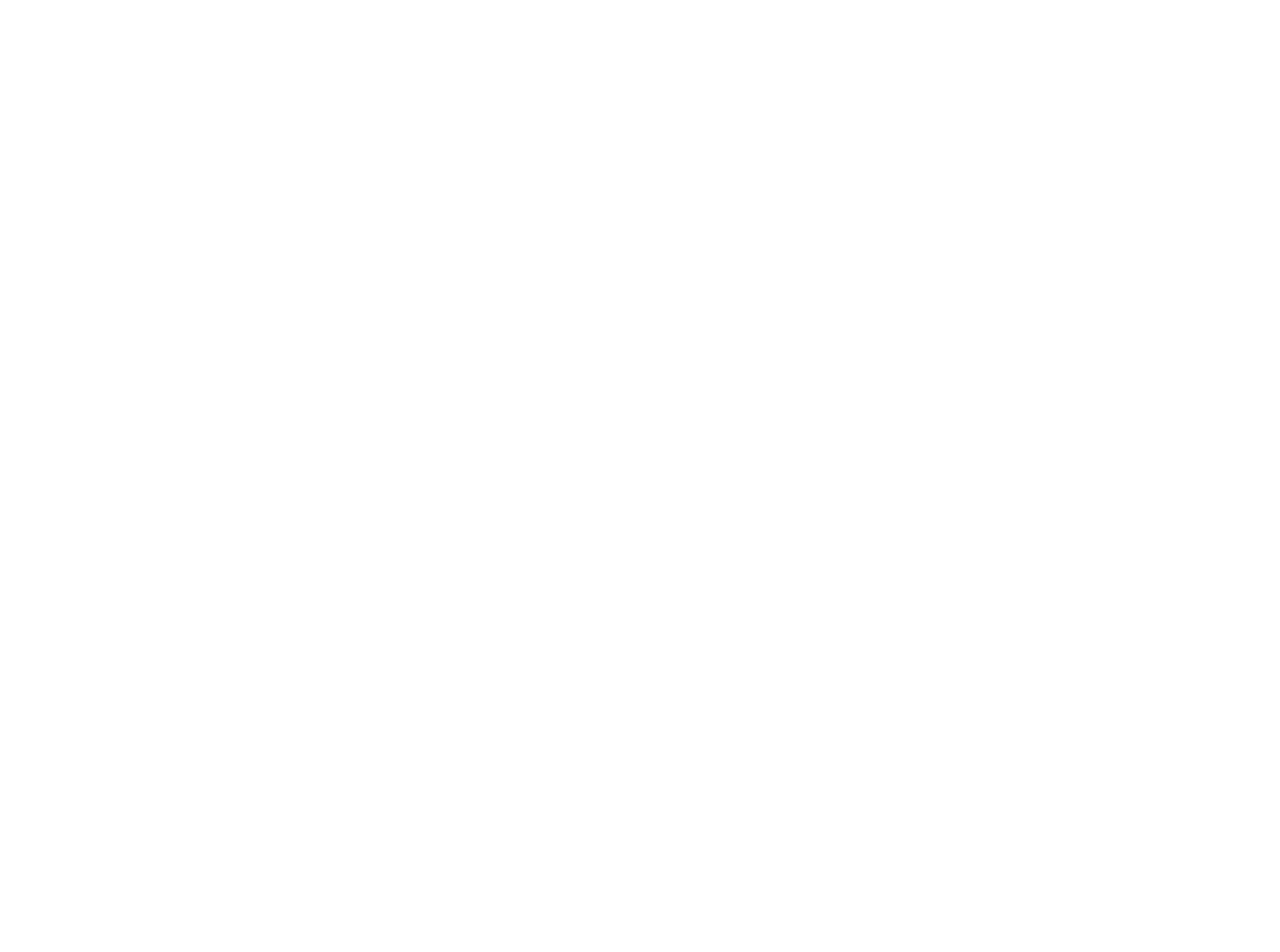
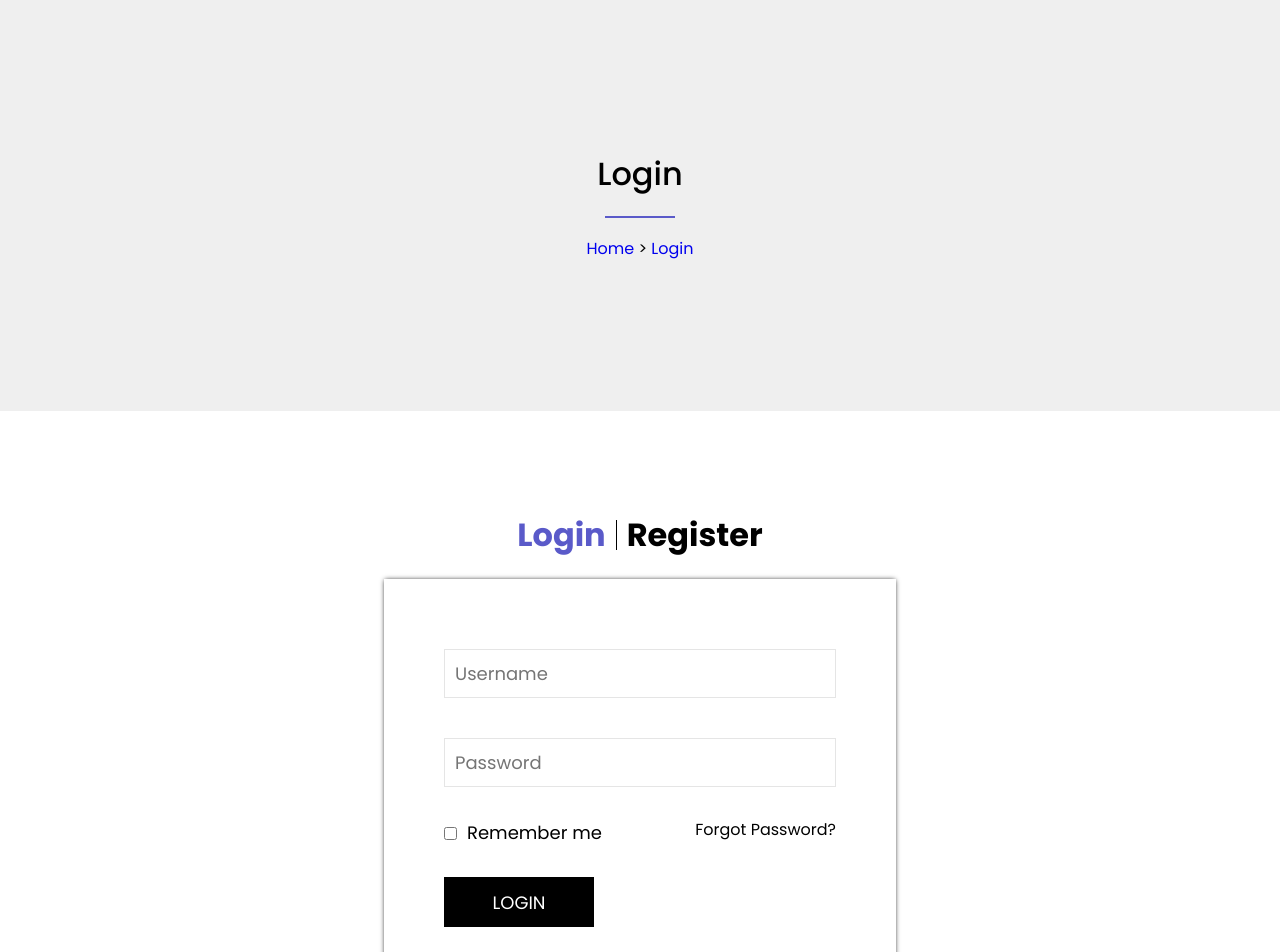
Before and after one commit to marichellebisuna/looki, a React (Create React App) app: page /login in a window 1280 px wide. Before the commit this address had no page. Shown: the top 952 px of the page. Before the commit the page ends 800 px from the top, so only its background shows below. Built offline with nearby package versions, Linux system fonts and the light colour scheme.

Commit message:
UI for MyAccount page done

```diff
--- a/src/App.js
+++ b/src/App.js
@@ -10,6 +10,9 @@ import AboutUs from './pages/about/AboutUs';
 import Product from './pages/product/Product';
 import Cart from './pages/cart/Cart';
 import Checkout from './pages/checkout/Checkout';
+import Login from './pages/login/Login';
+import Register from './pages/register/Register';
+import MyAccount from './pages/myaccount/MyAccount';
 
 
 
@@ -23,6 +26,11 @@ function App() {
     <Route path="/about" element={<AboutUs />}/>
     <Route path="/cart" element={<Cart />}/>
     <Route path="/checkout" element={<Checkout />}/>
+    <Route path="/login" element={<Login />}/>
+    <Route path="/register" element={<Register />}/>
+    <Route path="/myaccount" element={<MyAccount />}/>
+
+
 
 
 
--- a/src/pages/checkout/Checkout.js
+++ b/src/pages/checkout/Checkout.js
@@ -2,7 +2,6 @@
 import { KeyboardArrowDown } from '@material-ui/icons'
 import Breadcrumbs from '../../components/breadcrumbs/Breadcrumbs'
 import Layout from '../../components/layout/Layout'
-import Lowbar from '../../components/lowbar/Lowbar'
 import './checkout.scss'
 
 const Checkout = () => {
--- a/src/pages/contacts/ContactUs.js
+++ b/src/pages/contacts/ContactUs.js
@@ -11,6 +11,7 @@ const ContactUs = () => {
        <div className="container">
         <Breadcrumbs title="contact"/>
         <div className="googlemap">
+
           <iframe id="gmap_canvas" src="https://maps.google.com/maps?q=2880%20Broadway,%20New%20York&t=&z=13&ie=UTF8&iwloc=&output=embed" frameborder="0" scrolling="no" marginheight="0" marginwidth="0"></iframe>
         </div>
         <ContactForm />
--- /dev/null
+++ b/src/pages/login/Login.js
@@ -0,0 +1,41 @@
+
+import { useState } from 'react'
+import { Link} from 'react-router-dom'
+import Breadcrumbs from '../../components/breadcrumbs/Breadcrumbs'
+import Layout from '../../components/layout/Layout'
+import './login.scss'
+
+
+const Login = () => {
+
+  return (
+    <Layout>
+      <Breadcrumbs title="login"/>
+      <div className="login">
+      <div className="container">
+          <h1 >
+            <Link to="/login" className="active" >Login</Link>
+            <div className="vertical-line"/>
+            <Link to="/register" >Register</Link>
+          </h1>
+          <div className="box">
+            <form action="">
+              <input type="text" name="" id="" placeholder="Username"/>
+              <input type="password" name="" id="" placeholder="Password"/>
+              <div className="remember">
+                <ul>
+                  <li><input type="checkbox" name="" id="" className="checkbox"/></li>
+                  <li><label>Remember me</label></li>
+                </ul>
+                <span><Link to="/forgotpassword">Forgot Password?</Link></span>
+              </div>
+              <button type="submit">Login</button>
+            </form>
+          </div>
+        </div>
+      </div>
+  </Layout>
+  )
+}
+
+export default Login
--- /dev/null
+++ b/src/pages/login/login.scss
@@ -0,0 +1,95 @@
+.login{
+  width:80vw;
+  margin: 100px auto;
+  display: flex;
+  align-items: center;
+  flex-direction: column;
+.container{
+  width:50%;
+  h1{
+    display: flex;
+    color:black;
+    align-items: center;
+    justify-content: center;
+    margin-bottom: 20px;
+    .vertical-line{
+    border-left: 0.25px solid black;
+    height: 30px;
+    }
+    a{
+    text-decoration: none;
+    color:black;
+    padding: 0 10px;
+    &.active{
+      color:var(--primary-color)
+    }
+    }
+  }
+  .box{
+    width:100%;
+    padding: 60px;
+    -webkit-box-shadow: 0px 0px 5px -1px #000000;
+    box-shadow: 0px 0px 5px -1px #000000;
+    form{
+      display: flex;
+      flex-direction: column;
+      gap:30px;
+      input{
+        width:100%;
+        font-size: 18px;
+        padding:10px;
+        margin-top: 10px;
+        border: 0.25px solid #e5e5e5;
+        outline: none;
+        color:#858383;
+      }
+      ul{
+        display: flex;
+        align-items: center;
+        list-style: none;
+        padding: 0;
+        gap:10px;
+        font-size: 18px;
+      }
+      .remember{
+        display: flex;
+        justify-content: space-between;
+        ul{
+          display: flex;
+          list-style: none;
+          padding:0;
+        }
+        span{
+          a{
+            text-decoration: none;
+            color:black;
+            &:hover{
+              color:var(--primary-color)
+            }
+          }
+        }
+      }
+      button{
+        width:150px;
+        margin-right: 20px;
+        background-color:  black;
+        color:white;
+        font-size: 18px;
+        height: 50px;
+        padding: 10px 35px;
+        border: none;
+        text-transform: uppercase;
+        cursor: pointer;
+        transition: all ease 0.25s;
+        &:hover{
+          background-color:var(--primary-color);
+          color:white;
+        }
+      }
+    }
+
+  }
+
+}
+
+}
--- /dev/null
+++ b/src/pages/myaccount/MyAccount.js
@@ -0,0 +1,47 @@
+import { CloudDownloadOutlined, PersonOutlineOutlined, RoomOutlined, ShoppingCartOutlined, Speed } from '@material-ui/icons';
+import { DriveFileRenameOutlineOutlined, PaymentsOutlined } from '@mui/icons-material';
+import Breadcrumbs from '../../components/breadcrumbs/Breadcrumbs';
+import Layout from '../../components/layout/Layout';
+import './myaccount.scss';
+const MyAccount = () => {
+  return (
+  <Layout>
+      <Breadcrumbs title="my account"/>
+      <div className="myaccount">
+        <h1>My Account</h1>
+      <hr/>
+      <div className="container">
+        <div className="left">
+          <div className="account-item"><Speed /> <span>dashboard</span></div>
+          <div className="account-item"><ShoppingCartOutlined /> <span>orders</span></div>
+          <div className="account-item"><CloudDownloadOutlined /> <span>download</span></div>
+          <div className="account-item"><PaymentsOutlined /> <span>payment method</span></div>
+          <div className="account-item"><RoomOutlined /> <span>address</span></div>
+          <div className="account-item"><PersonOutlineOutlined /> <span>account details</span></div>
+          <div className="account-item"> <span>logout</span></div>
+        </div>
+        <div className="right">
+          <h1>Billing Address</h1>
+          <hr/>
+          <div className="container">
+            <ul>
+              <li><span>Alex Tuntuni</span></li>
+              <li>1355 Market St, Suite 900</li>
+              <li>San Francisco, CA 94103</li>
+              <li>Mobile: (123) 456-7890</li>
+            </ul>
+            <div className="edit">
+              <DriveFileRenameOutlineOutlined/> <span>Edit Address</span>
+            </div>
+          </div>
+        </div>
+      </div>
+      </div>
+
+
+
+ </Layout>
+  )
+}
+
+export default MyAccount
--- /dev/null
+++ b/src/pages/myaccount/myaccount.scss
@@ -0,0 +1,67 @@
+.myaccount{
+  width:80vw;
+  margin: 50px auto;
+  h1{
+    font-weight: 500;
+  }
+  hr{
+    height:0.25px;
+    background-color: #e5e5e5;
+    border:none;
+    margin:20px 0;
+   }
+   .container{
+    display: flex;
+    text-transform: uppercase;
+    .left{
+      flex:1;
+      margin-right: 20px;
+      border:solid 1px #e5e5e5;
+      .account-item{
+        padding: 20px 0 10px 20px;
+        border-bottom:solid 1px #e5e5e5;
+        display: flex;
+        align-items: center;
+        gap: 5px;
+        transition: all ease 0.25s;
+        &:last-child{
+          border:none;
+          margin-left: 25px;
+        }
+        &:hover{
+          color: white;
+          background-color: var(--primary-color);
+        }
+      }
+    }
+    .right{
+      flex:3;
+      border:solid 1px #e5e5e5;
+      padding:30px;
+      h1{
+        text-transform: capitalize;
+      }
+      .container{
+        display: flex;
+        flex-direction: column;
+        ul{
+        list-style: none;
+        padding: 0;
+        li {
+          line-height: 30px;
+          span{
+          font-weight: 700;
+          }
+        }
+        }
+        .edit{
+          display: flex;
+          align-items: center;
+          gap:5px;
+          padding-top: 30px;
+        }
+      }
+
+    }
+   }
+}
--- /dev/null
+++ b/src/pages/register/Register.js
@@ -0,0 +1,34 @@
+import { Link} from 'react-router-dom'
+import Breadcrumbs from '../../components/breadcrumbs/Breadcrumbs'
+import Layout from '../../components/layout/Layout'
+
+import './register.scss'
+
+const Register = ({active,setActive}) => {
+
+  return (
+    <Layout>
+      <Breadcrumbs title="register"/>
+      <div className="register">
+        <div className="container">
+        <h1 >
+            <Link to="/login">Login</Link>
+            <div className="vertical-line"/>
+            <Link to="/register" className="active" >Register</Link>
+          </h1>
+          <div className="box">
+            <form action="">
+              <input type="text" name="" id="" placeholder="Username"/>
+              <input type="password" name="" id="" placeholder="Password"/>
+              <input type="text" name="" id="" placeholder="Email"/>
+
+              <button type="submit">Register</button>
+            </form>
+          </div>
+        </div>
+      </div>
+  </Layout>
+  )
+}
+
+export default Register
--- /dev/null
+++ b/src/pages/register/register.scss
@@ -0,0 +1,79 @@
+.register{
+  width:80vw;
+  margin: 100px auto;
+  display: flex;
+  align-items: center;
+  flex-direction: column;
+.container{
+  width:50%;
+  h1{
+    display: flex;
+    color:black;
+    align-items: center;
+    justify-content: center;
+    margin-bottom: 20px;
+    .vertical-line{
+    border-left: 0.25px solid black;
+    height: 30px;
+    }
+    a {
+    text-decoration: none;
+    color:black;
+    padding: 0 10px;
+    &.active{
+      color:var(--primary-color)
+    }
+    }
+  }
+  .box{
+    padding: 60px;
+    -webkit-box-shadow: 0px 0px 5px -1px #000000;
+    box-shadow: 0px 0px 5px -1px #000000;
+    form{
+      display: flex;
+      flex-direction: column;
+      gap:30px;
+
+      input{
+        width:100%;
+        font-size: 18px;
+        padding:10px;
+        margin-top: 10px;
+        border: 0.25px solid #e5e5e5;
+        outline: none;
+        color:#858383;
+      }
+      ul{
+        display: flex;
+        align-items: center;
+        justify-content: center;
+        list-style: none;
+        margin:20px 0;
+        padding: 0;
+        gap:10px;
+        font-size: 18px;
+      }
+      button{
+        width:150px;
+        margin-top: 10px;
+        margin-right: 20px;
+        background-color: black;
+        color:white;
+        font-size: 18px;
+        height: 50px;
+        padding: 10px 35px;
+        border: none;
+        text-transform: uppercase;
+        cursor: pointer;
+        transition: all ease 0.25s;
+        &:hover{
+          background-color: var(--primary-color);
+          color:white;
+        }
+      }
+    }
+
+  }
+}
+
+}
```
